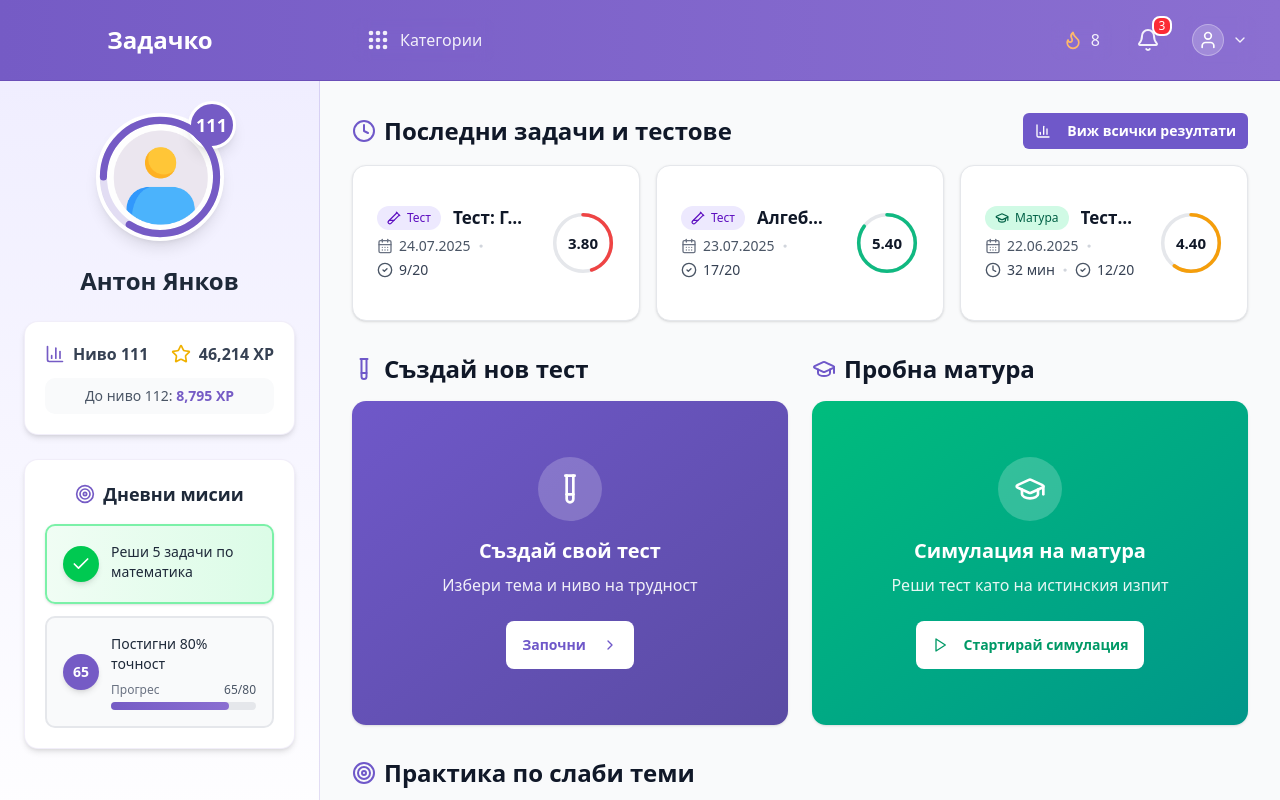
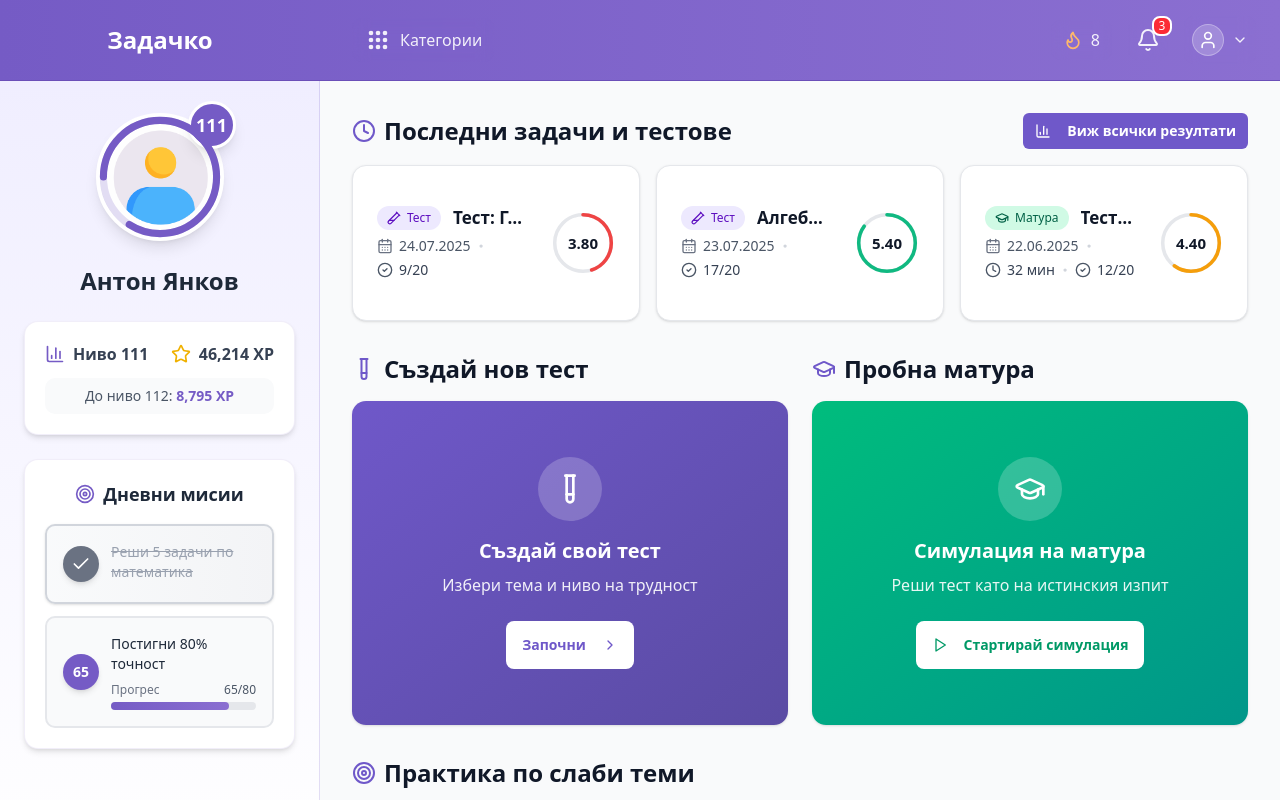
Before and after one commit to zadachko/frontend, a Next.js app: page /platform in a window 1280 px wide. Built offline with nearby package versions, Linux system fonts and the light colour scheme; what @apollo/client-integration-nextjs would draw is missing.

Commit message:
fixed Question type

```diff
--- a/src/components/Sidebar/Sidebar.tsx
+++ b/src/components/Sidebar/Sidebar.tsx
@@ -115,13 +115,13 @@ const Sidebar = () => {
                             <div
                                 key={mission.id}
                                 className={`rounded-lg p-4 border-2 transition-all duration-200 ${mission.completed
-                                    ? "bg-gradient-to-r from-green-50 to-green-100 border-green-300 shadow-sm"
+                                    ? "bg-gradient-to-r from-gray-50 to-gray-100 border-gray-300 shadow-sm"
                                     : "bg-gray-50 border-gray-200 hover:border-[#755bc5]/30 hover:shadow-sm"
                                     }`}
                             >
                                 <div className="flex items-center gap-3">
                                     <div
-                                        className={`w-9 h-9 rounded-full flex items-center justify-center transition-all duration-200 ${mission.completed ? "bg-green-500 shadow-md" : "bg-[#755bc5] shadow-md"
+                                        className={`w-9 h-9 rounded-full flex items-center justify-center transition-all duration-200 ${mission.completed ? "bg-gray-500 shadow-md" : "bg-[#755bc5] shadow-md"
                                             }`}
                                     >
                                         {mission.completed ? (
@@ -131,7 +131,14 @@ const Sidebar = () => {
                                         )}
                                     </div>
                                     <div className="flex-1">
-                                        <p className="text-sm font-medium text-gray-800 mb-1">{mission.title}</p>
+                                        <p
+                                            className={`text-sm font-medium mb-1 ${mission.completed
+                                                    ? "text-gray-400 line-through"
+                                                    : "text-gray-800"
+                                                }`}
+                                        >
+                                            {mission.title}
+                                        </p>
                                         {!mission.completed && (
                                             <div className="mt-2">
                                                 <div className="flex justify-between items-center mb-1">
```
